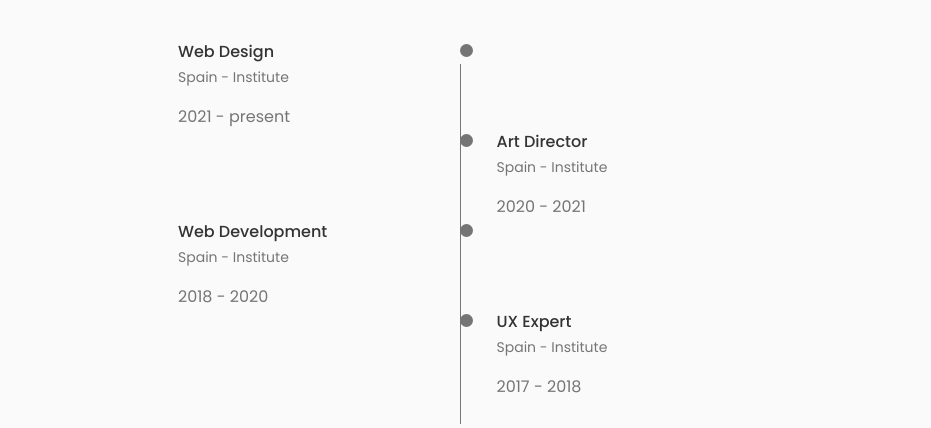
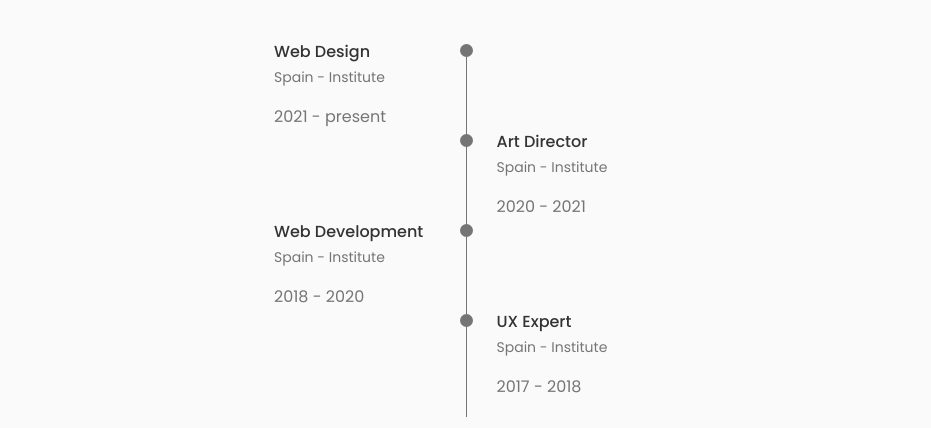
Before and after one commit to eng-bahaa/My-Portfolio, a React (Create React App) app: page / in a window 1280 px wide. Shown: the part 2665-3093 px from the top of the page, without its empty margins (174-1105 px from the left). Built offline with nearby package versions, Linux system fonts and the light colour scheme.

Commit message:
transorm line has been edited

```diff
--- a/src/components/qualifications/Qualification.jsx
+++ b/src/components/qualifications/Qualification.jsx
@@ -96,7 +96,7 @@ const Qualification = () => {
           <div className="qualification__content">
             <div className="qualification__data">
               <div>
-                <h3 className="qualification__title">Production Designer</h3>
+                <h3 className="qualification__title">Product Designer</h3>
                 <span className="qualification__subtitle">
                   Microsoft - Spain
                 </span>
--- a/src/components/qualifications/qualification.css
+++ b/src/components/qualifications/qualification.css
@@ -31,7 +31,7 @@
 
 .qualification__sections {
   display: grid;
-  grid-template-columns: 0.75fr;
+  grid-template-columns: 0.5fr;
   justify-content: center;
 }
 
@@ -77,5 +77,5 @@
   width: 1px;
   height: 100%;
   background-color: var(--text-color);
-  transition: translate(6px, -7px);
+  transform: translate(6px, -7px);
 }
```
